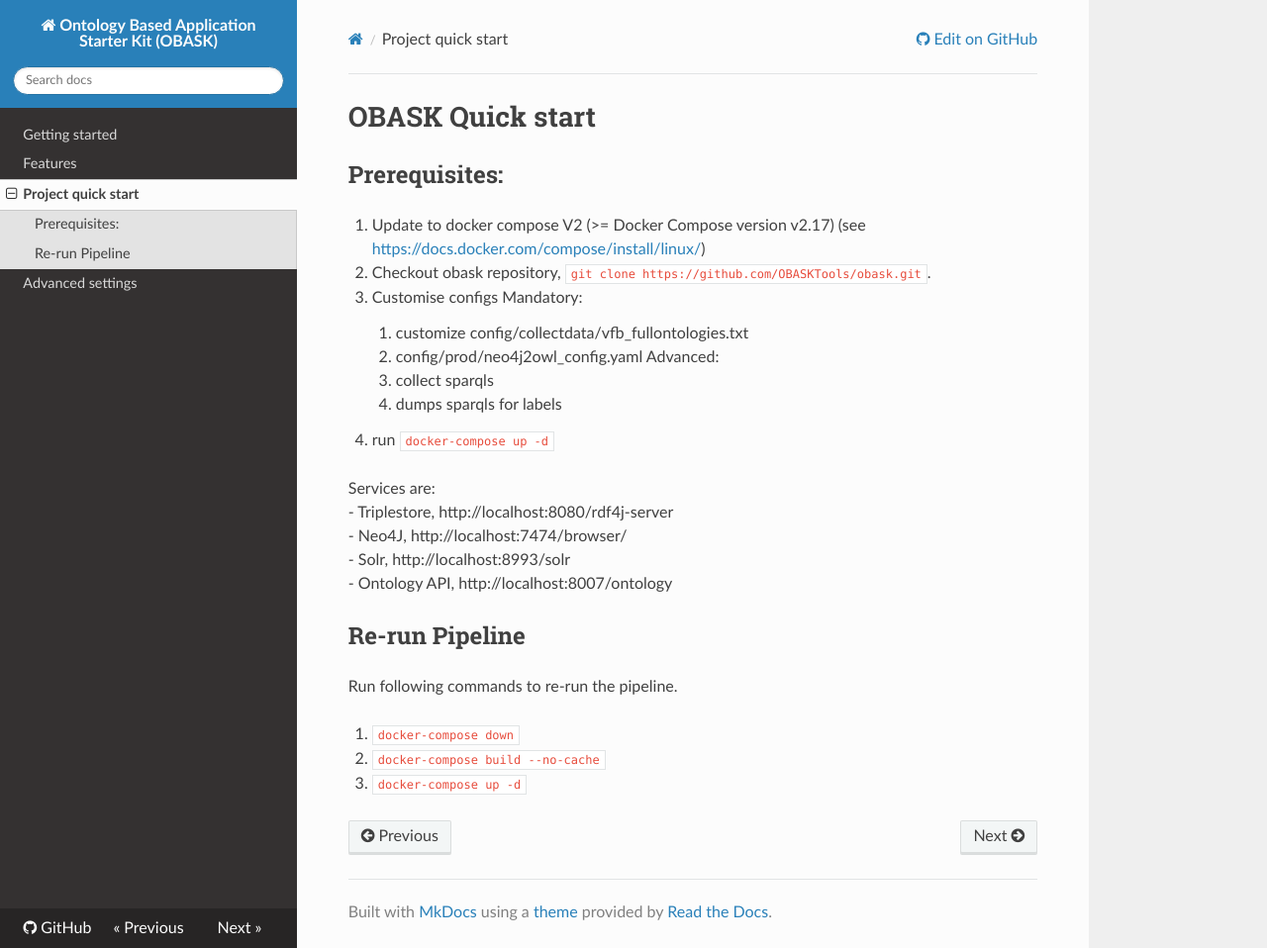
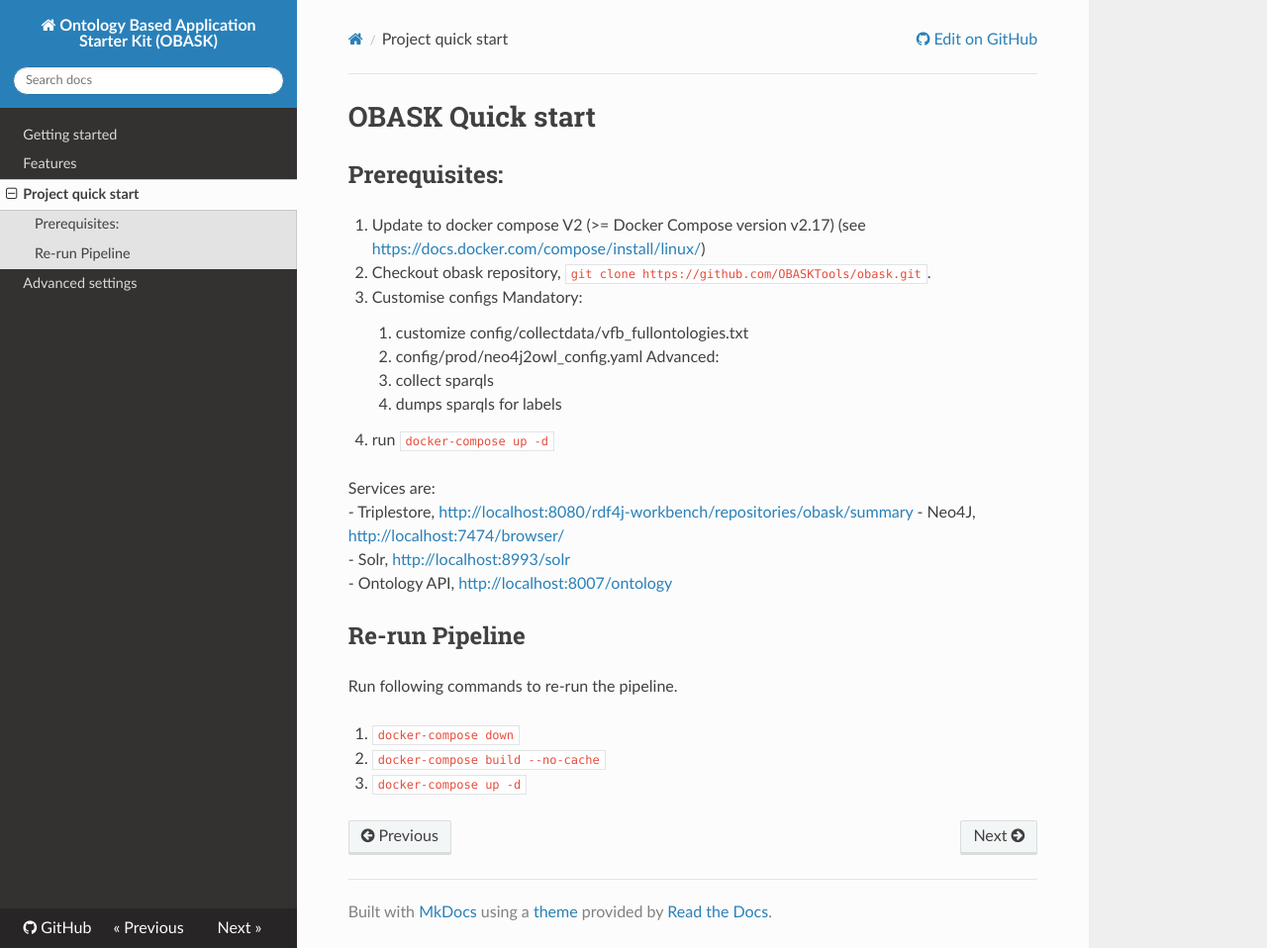
Before and after one commit to OBASKTools/obask, an MkDocs documentation site: the page built from docs/quick_start.md, in a window 1280 px wide and 958 px high. Shown: the whole window at 99% size. Built offline with MkDocs 1.6.1, drawn with Linux system fonts in a browser that asks for light colours; nearby versions of some CDN libraries; some of the changed lines change nothing that is shown.

Commit message:
Update quick_start.md

```diff
--- a/docs/quick_start.md
+++ b/docs/quick_start.md
@@ -18,10 +18,10 @@
 3. run `docker-compose up -d`
 
 Services are:
-- Triplestore, http://localhost:8080/rdf4j-server
-- Neo4J, http://localhost:7474/browser/
-- Solr, http://localhost:8993/solr
-- Ontology API, http://localhost:8007/ontology
+- Triplestore, [http://localhost:8080/rdf4j-workbench/repositories/obask/summary](http://localhost:8080/rdf4j-workbench/repositories/obask/summary)
+- Neo4J, [http://localhost:7474/browser/](http://localhost:7474/browser/)
+- Solr, [http://localhost:8993/solr](http://localhost:8993/solr)
+- Ontology API, [http://localhost:8007/ontology](http://localhost:8007/ontology)
 
 
 ## Re-run Pipeline
```
